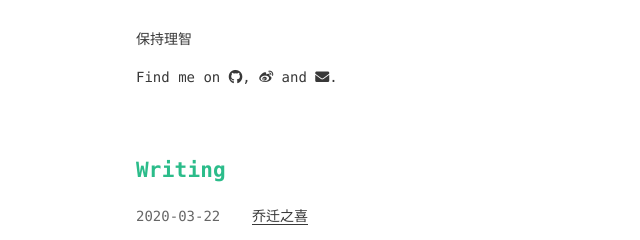
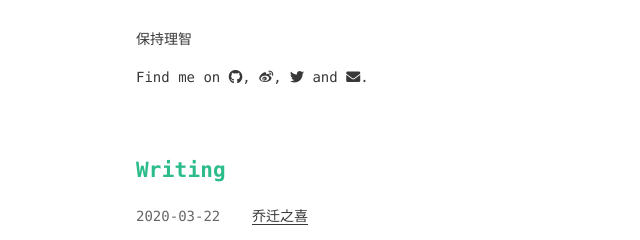
Before and after one commit to helloboboli/helloboboli.github.io, a plain HTML site: page index.html in a window 1280 px wide. Shown: the part 134-374 px from the top of the page, 152-792 px from the left. Drawn offline with Linux system fonts and the light colour scheme; a web font is replaced by a local one.

Commit message:
Site updated: 2020-03-23 01:27:42

```diff
--- a/index.html
+++ b/index.html
@@ -110,6 +110,14 @@
             <i class="fab fa-weibo"></i><!--
       ---></a><!--
     ---><!--
+    --->,
+
+
+
+          <a class="icon" target="_blank" rel="noopener" href="https://twitter.com/martin_mzhou">
+            <i class="fab fa-twitter"></i><!--
+      ---></a><!--
+    ---><!--
     ---> and
 
 
```
